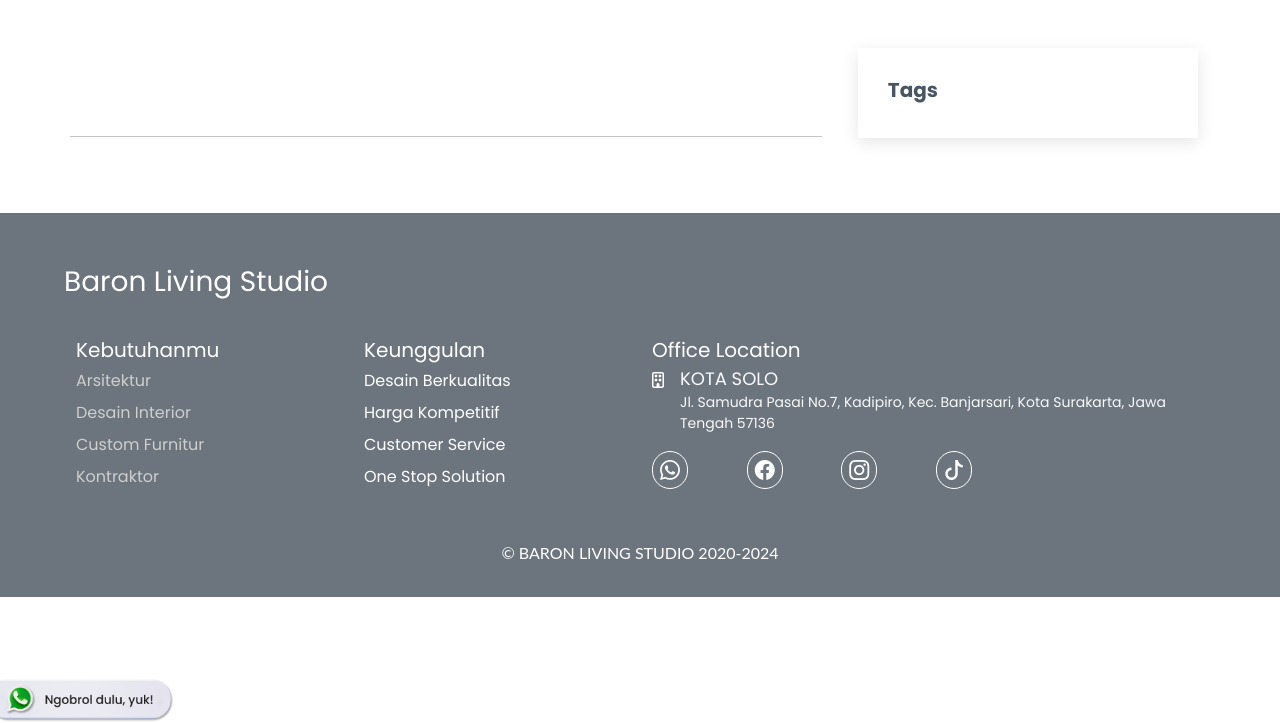
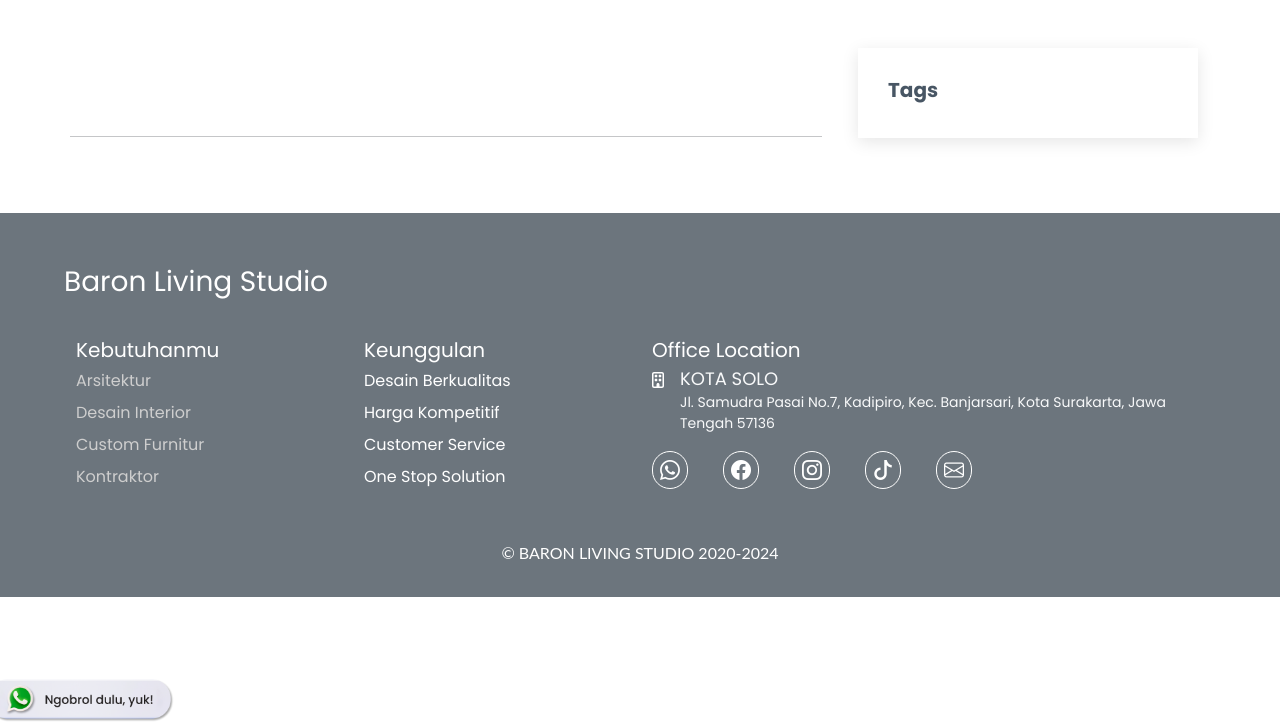
Before and after one commit to oktadha01/baronliving, a CodeIgniter app: page /ci-tokoonline/index.php/artikel/tag in a window 1280 px wide. Shown: the part 60-783 px from the top of the page. Run offline with CodeIgniter, Linux system fonts and the light colour scheme; data that the repository does not hold is empty; some libraries are stand-ins or nearby versions; some web fonts are replaced.

Commit message:
add emal in footer

```diff
--- a/application/views/layout/footer.php
+++ b/application/views/layout/footer.php
@@ -47,6 +47,7 @@
 					<li><a href="#"><i class="bi bi-facebook"></i></a></li>
 					<li><a href="https://www.instagram.com/p/Cw2CMJUpAKP/?utm_source=ig_web_copy_link"><i class="bi bi-instagram"></i></a></li>
 					<li><a href=""><i class="bi bi-tiktok"></i></a></li>
+					<li><a href="mailto:studio@baronliving.com?subject=Information%20Request&body=For%20more%20information%20about%20Baron%20Living%27s%20services%20and%20portfolio%2C%20please%20visit%20their%20official%20website%3A%20http%3A%2F%2Fbaronliving.com"><i class="bi bi-envelope"></i></a></li>
 				</ul>
 			</div>
 		</div>
```
